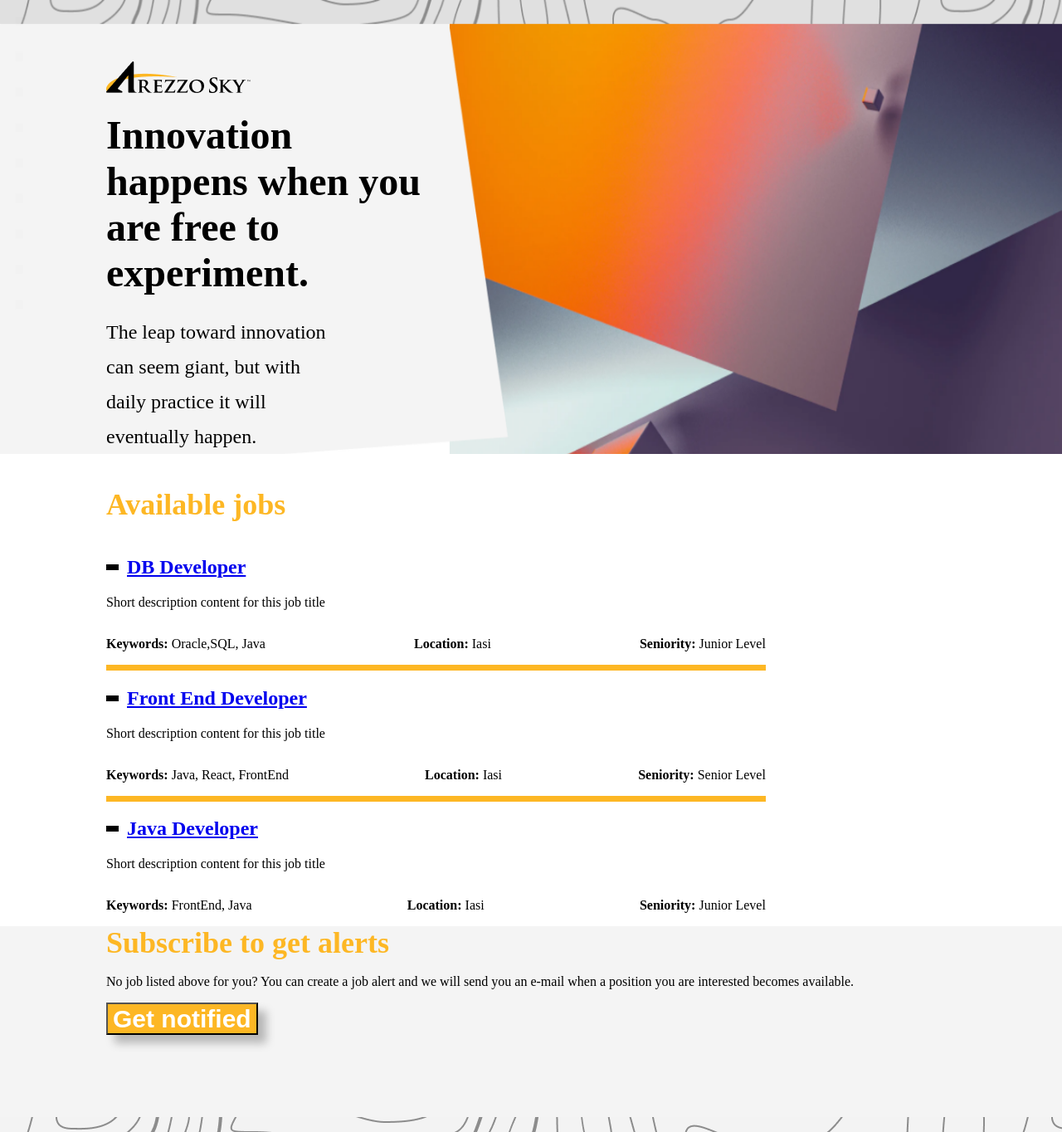
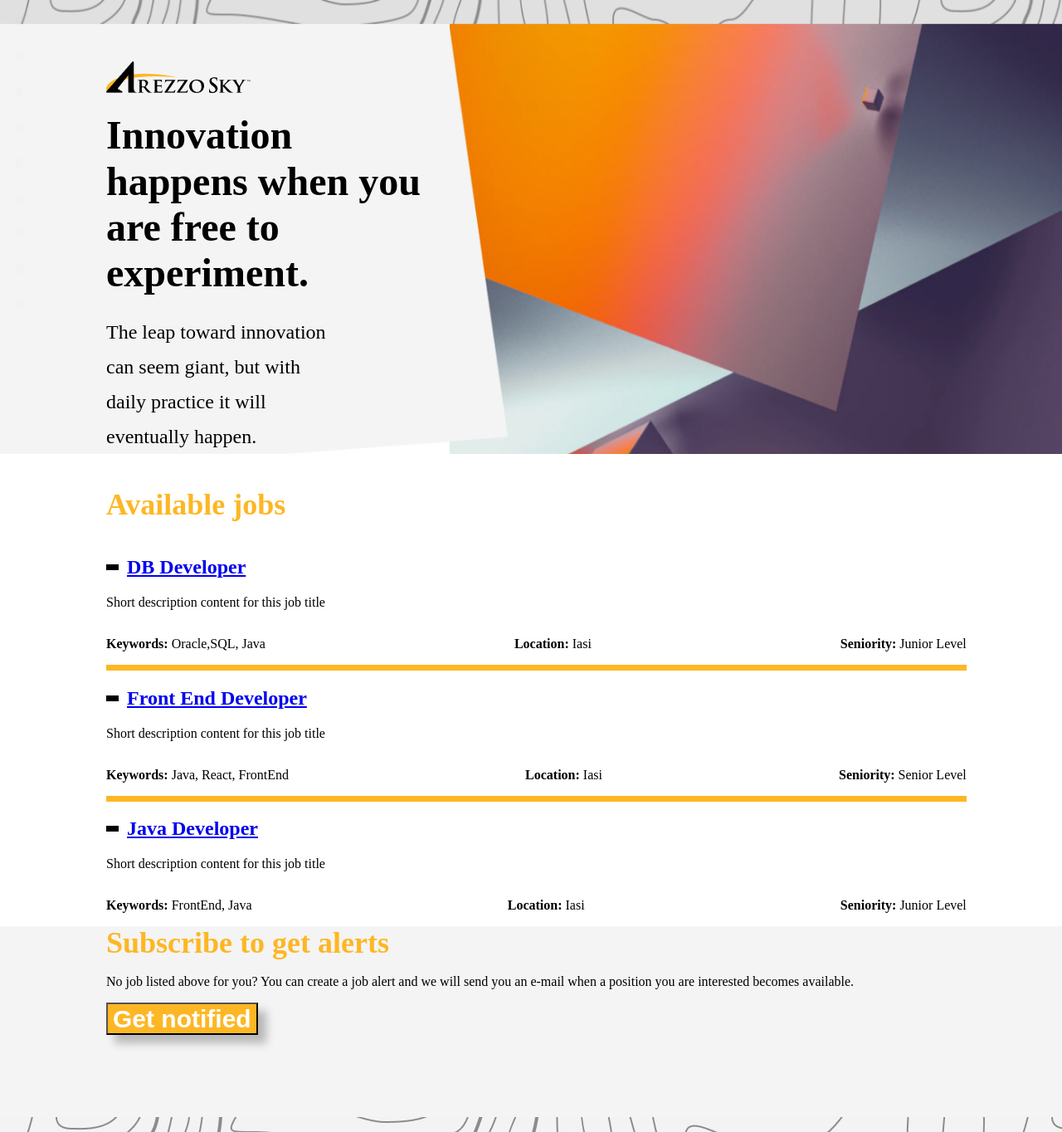
Before and after one commit to dhananjay-fe/dhananjay-fe.github.io, a Jekyll site: the page built from index.md, in a window 1280 px wide. Shown: the whole page at 83% size. Built offline with Jekyll 4.4.1, drawn with Linux system fonts in a browser that asks for light colours.

Commit message:
Update main.css

```diff
--- a/assets/css/main.css
+++ b/assets/css/main.css
@@ -193,7 +193,8 @@ color: #FDB724;
 #job-lst-line{
     background: #FDB724;
     height: 7px;
-    width: 69%;
+     width: 90%;
+    margin-right: 10%;
 
 }
 
@@ -242,8 +243,8 @@ margin-bottom: 11%;
     display: flex;
     flex-direction: row;
     justify-content: space-between;
-    margin-right: 15%;
-    width: 69%;
+    margin-right: 10%;
+    width: 90%;
 }
 
 .job-block{
```
